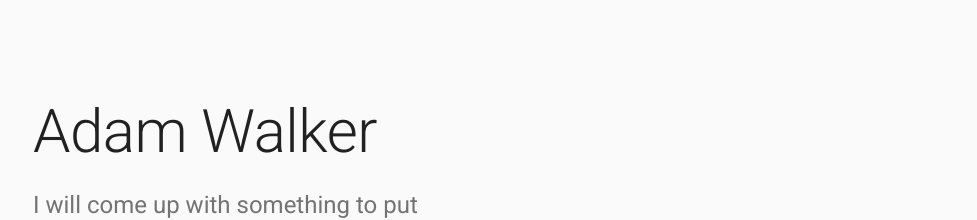
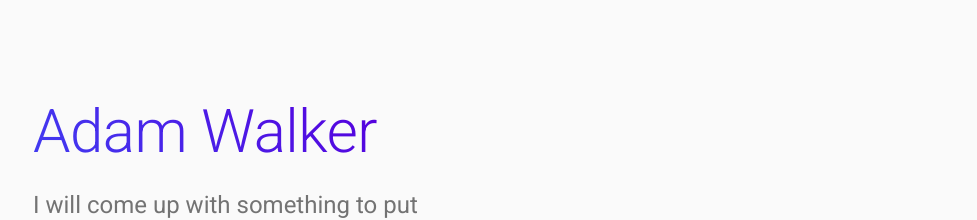
Before and after one commit to Rubiks-boy/Rubiks-boy.github.io, a React (Create React App) app: page / in a window 1280 px wide. Shown: the top 220 px of the page, without its empty margins (151-1128 px from the left). Built offline with nearby package versions, Linux system fonts and the light colour scheme.

Commit message:
Playing around with text gradient

```diff
--- a/src/components/Header.tsx
+++ b/src/components/Header.tsx
@@ -30,6 +30,33 @@ const useStyles = makeStyles((theme) => ({
     },
     [theme.breakpoints.up("md")]: {},
   },
+  "@keyframes bg-gradient-animate": {
+    "0%": { backgroundPosition: "left" },
+    "100%": { backgroundPosition: "right" },
+  },
+  gradient: {
+    [theme.breakpoints.down("sm")]: {
+      textAlign: "center",
+      justifyContent: "center",
+    },
+    [theme.breakpoints.up("md")]: {},
+    WebkitBackgroundClip: "text",
+    backgroundClip: "text",
+    color: "transparent",
+    // backgroundColor: "rgba(0, 0, 0, 0)",
+    // backgroundImage: "linear-gradient(45deg, #FFFFFF 00%, #000000 90%)",
+    // transition: "background 5s ease-in-out",
+    backgroundSize: "500%",
+    backgroundImage:
+      "linear-gradient(45deg, #0033cc 0%, #0040ff 25%, #3366ff 50%, #5500dd 80%, #9900ee 100%)",
+    backgroundPosition: "left",
+    animation: "$bg-gradient-animate 10s infinite alternate",
+  },
+  socialIcon: {
+    "&:hover": {
+      height: "500px",
+    },
+  },
 }));
 
 export default function Album() {
@@ -43,13 +70,13 @@ export default function Album() {
             <FadeInOnLoad timeout={FADEIN_TIMEOUT_FAST}>
               <div>
                 <Typography
-                  className={classes.components}
+                  // className={classes.gradient}
                   component="h1"
                   variant="h2"
-                  color="textPrimary"
+                  // color="textPrimary"
                   gutterBottom
                 >
-                  Adam Walker
+                  <div className={classes.gradient}>Adam Walker</div>
                 </Typography>
                 <Typography
                   className={classes.components}
@@ -88,7 +115,7 @@ export default function Album() {
                       // +2 from the delays for text, and then buttons
                       delay={FADEIN_SEPARATION * (i + 2)}
                     >
-                      <SocialIcon url={url} />
+                      <SocialIcon url={url} className={classes.socialIcon} />
                     </FadeInOnLoad>
                   </Grid>
                 ))}
```
